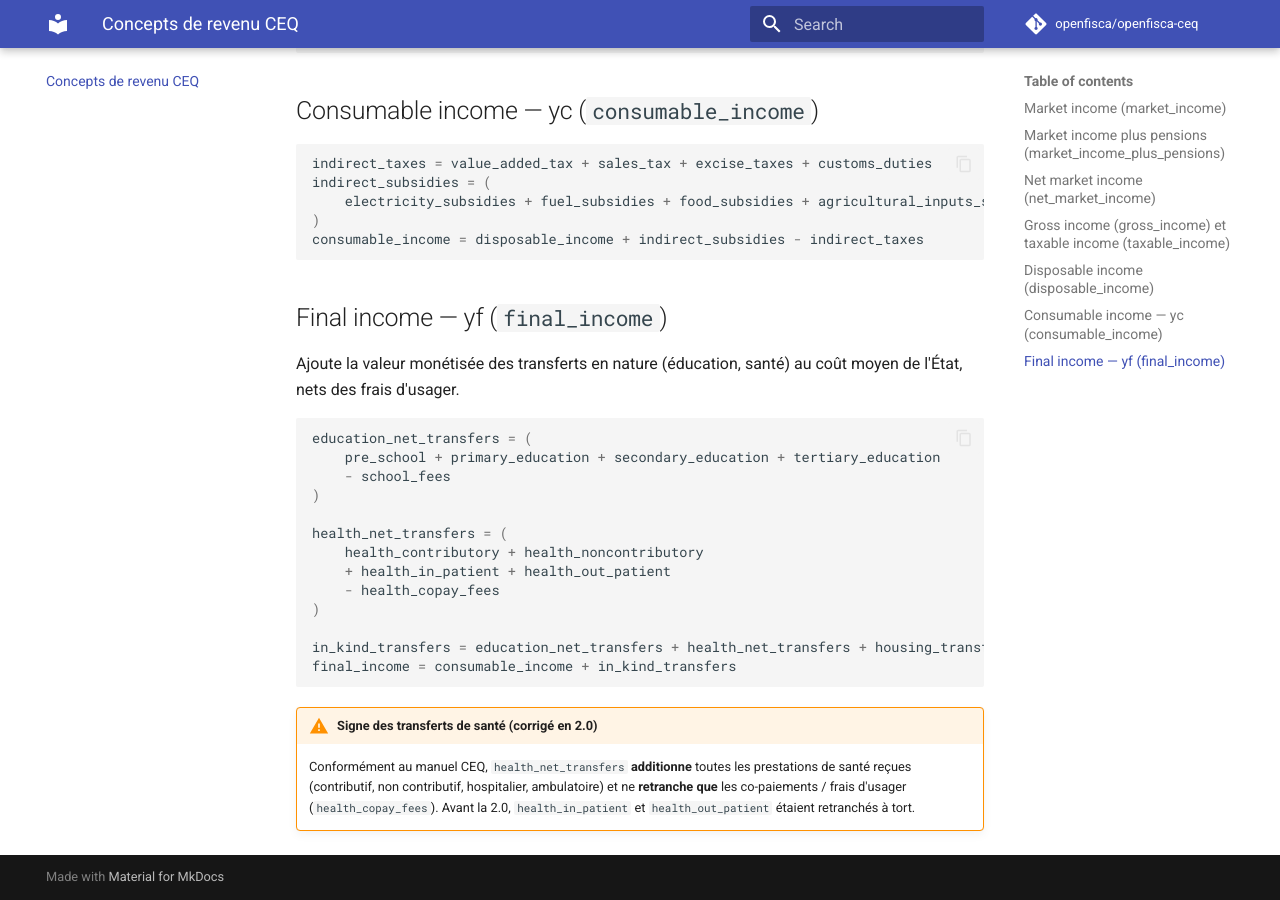
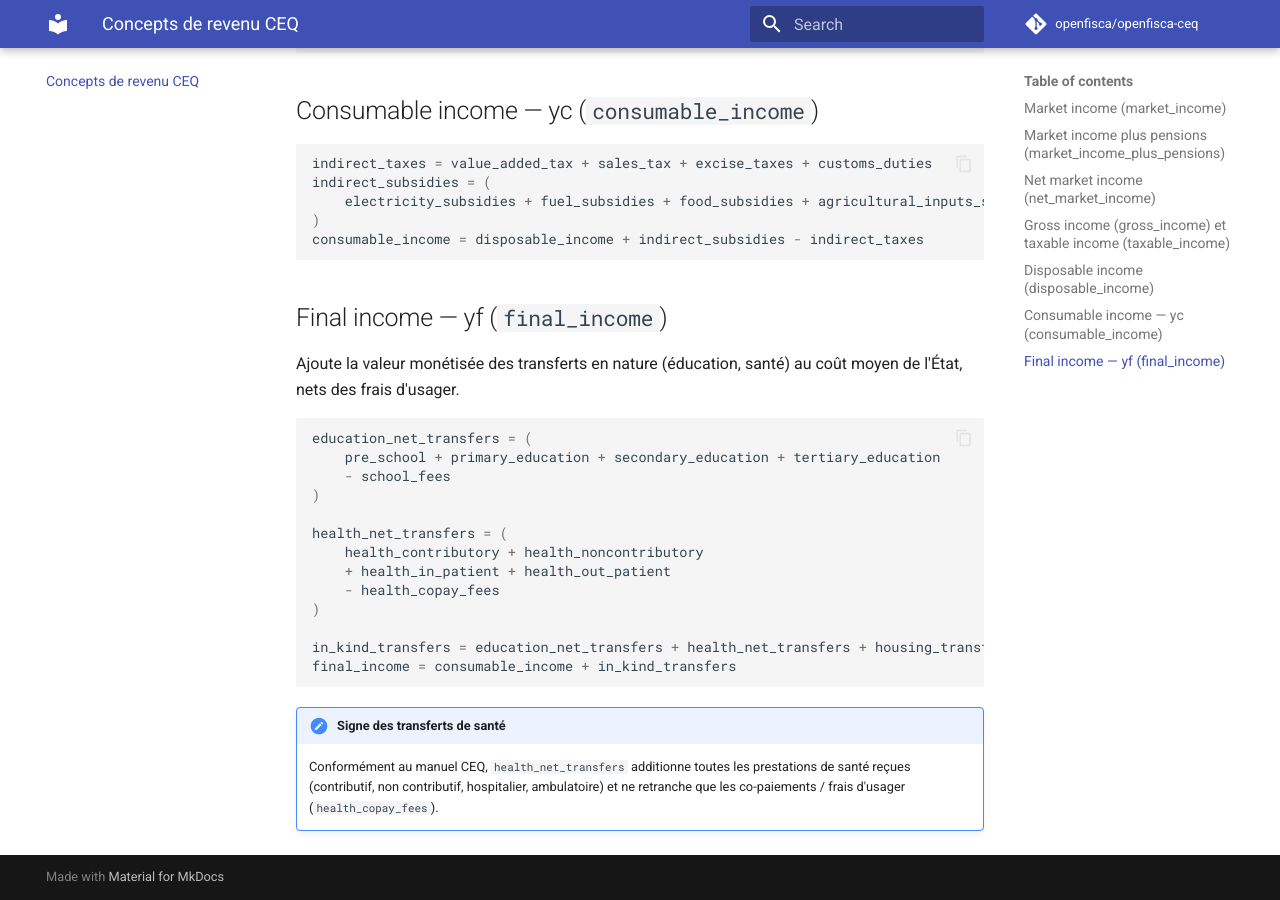
Before and after one commit to openfisca/openfisca-ceq, an MkDocs documentation site: the page built from docs/concepts.md, in a window 1280 px wide and 900 px high, scrolled down 1651 px. Built offline with MkDocs 1.6.1 and Material for MkDocs 9.7.7, drawn with Linux system fonts in a browser that asks for light colours; comment, search, counter and statistics services are not loaded.

Commit message:
docs: state facts, not dev history, in concepts/usage
Reframe the health-transfers sign note as a plain statement of the CEQ
convention (drop the 'corrected in 2.0 / was wrong before' framing), and
remove the 'reference verification' section (a dev-process note). Fix the
study module name to ceq_framework.

````diff
--- a/docs/concepts.md
+++ b/docs/concepts.md
@@ -96,9 +96,8 @@ in_kind_transfers = education_net_transfers + health_net_transfers + housing_tra
 final_income = consumable_income + in_kind_transfers
 ```
 
-!!! warning "Signe des transferts de santé (corrigé en 2.0)"
-    Conformément au manuel CEQ, `health_net_transfers` **additionne** toutes les
+!!! note "Signe des transferts de santé"
+    Conformément au manuel CEQ, `health_net_transfers` additionne toutes les
     prestations de santé reçues (contributif, non contributif, hospitalier,
-    ambulatoire) et ne **retranche que** les co-paiements / frais d'usager
-    (`health_copay_fees`). Avant la 2.0, `health_in_patient` et `health_out_patient`
-    étaient retranchés à tort.
+    ambulatoire) et ne retranche que les co-paiements / frais d'usager
+    (`health_copay_fees`).
````
Also changed, not shown: docs/usage.md (+1 -7 lines).
